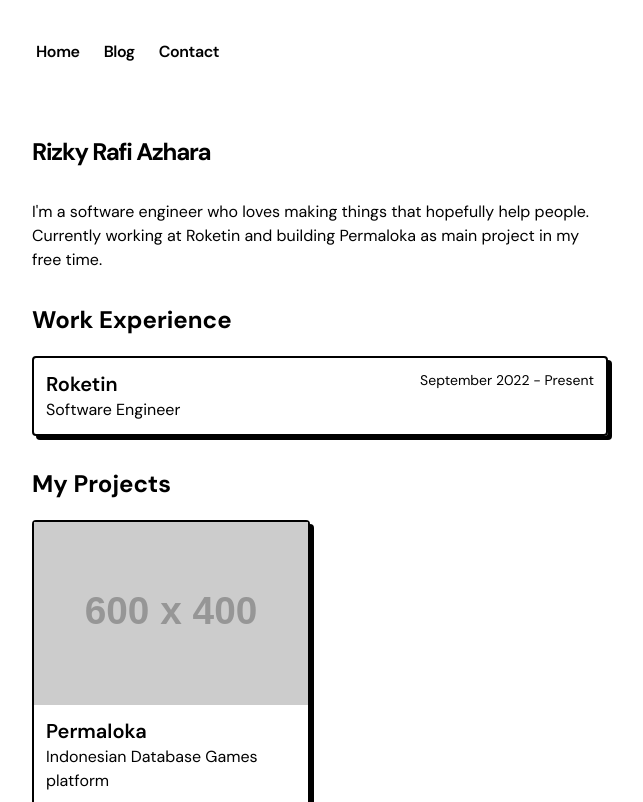
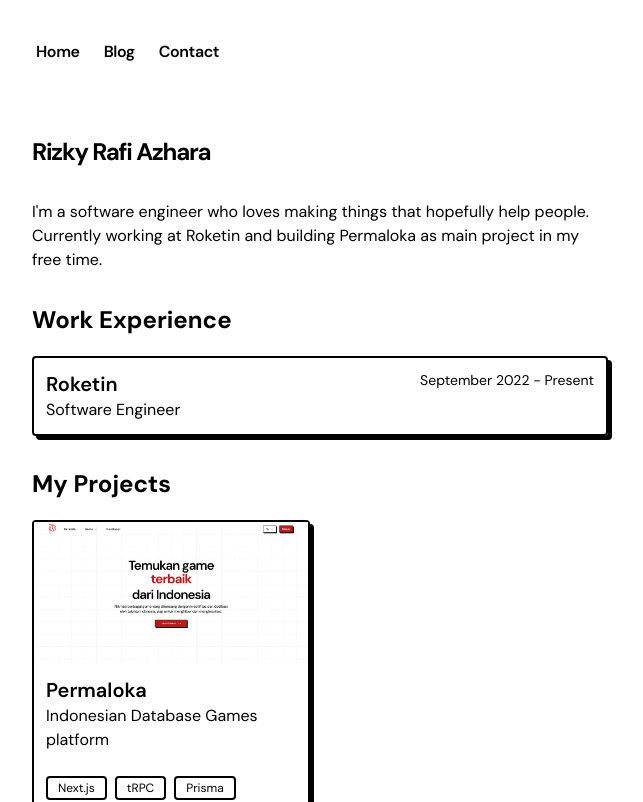
Before and after one commit to rizkraf/rizky.moe, a Next.js app: page / in a window 1280 px wide. Shown: the top 802 px of the page, without its empty margins (320-963 px from the left). Built offline with nearby package versions, Linux system fonts and the light colour scheme.

Commit message:
feat: add Permaloka project image to projects component

```diff
--- a/src/components/projects.tsx
+++ b/src/components/projects.tsx
@@ -1,4 +1,5 @@
 import Image from 'next/image';
+import Permaloka from "../../public/permaloka.png"
 
 interface Project {
   title: string;
@@ -13,7 +14,7 @@
     title: 'Permaloka',
     description: 'Indonesian Database Games platform',
     link: 'https://www.permaloka.id',
-    image: 'https://placehold.co/600x400.png',
+    image: Permaloka.src,
     techStack: [
       'Next.js',
       'tRPC',
```
Also changed, not shown: public/permaloka.png (added).
